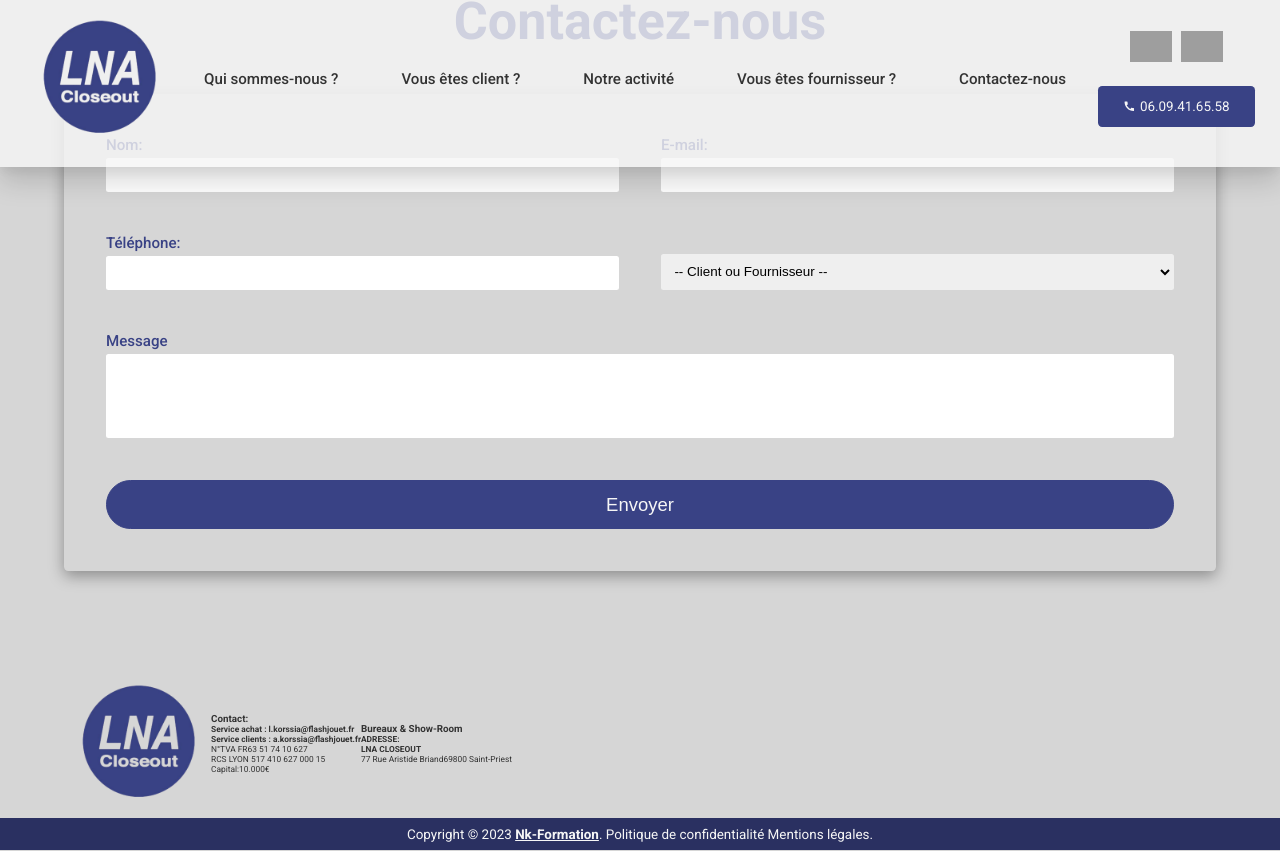
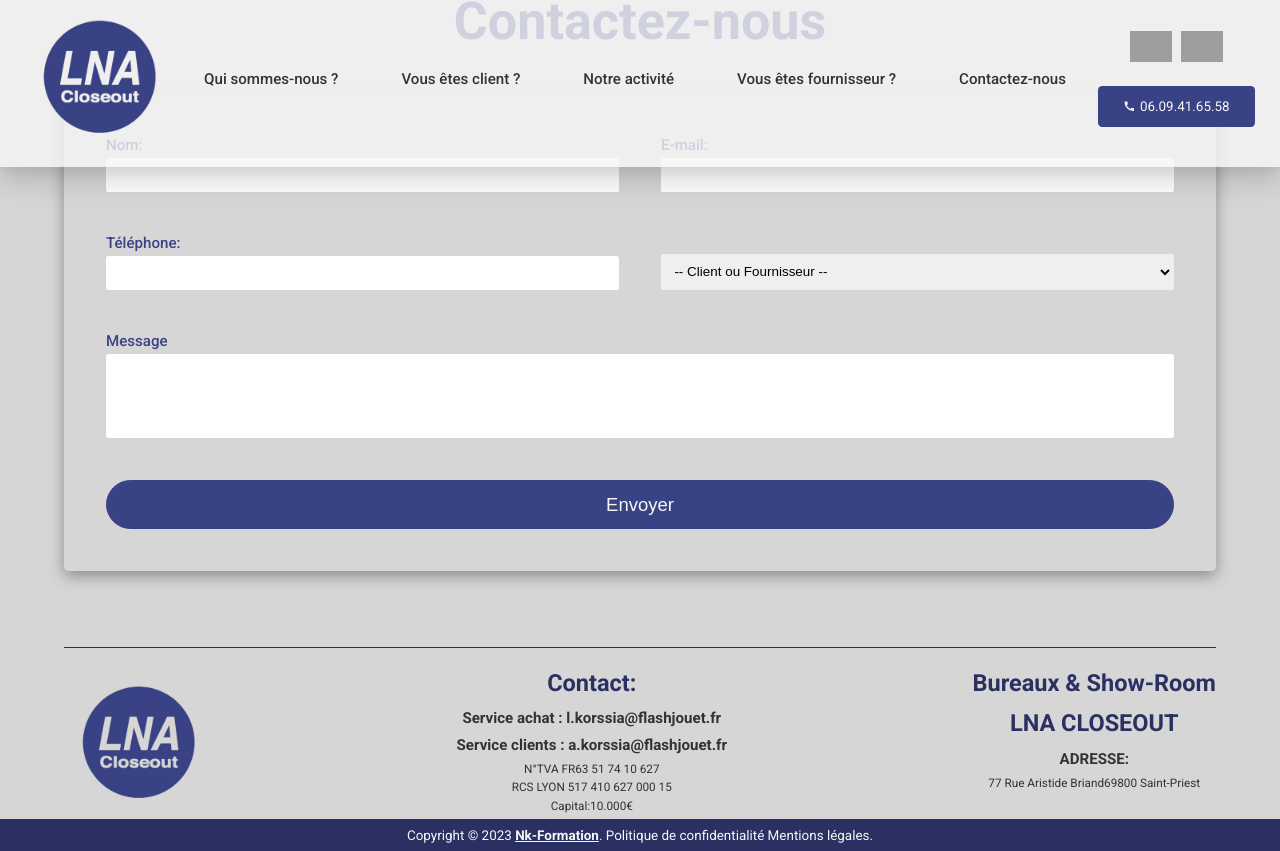
Before and after one commit to elalamiDeveloper/LNA-closeout, a React (Create React App) app: page / in a window 1280 px wide. Shown: the part 4061-4912 px from the top of the page. Built offline with nearby package versions, Linux system fonts and the light colour scheme; grey boxes are pictures that could not be loaded.

Commit message:
Fix mq contact section

```diff
--- a/src/components/contact-form/contact-form.css
+++ b/src/components/contact-form/contact-form.css
@@ -54,3 +54,10 @@
   grid-column: 1/-1;
   width: 100%;
 }
+
+@media screen and (max-width: 600px) {
+  .contact-form {
+    grid-template-columns: 1fr;
+    gap: 5rem;
+  }
+}
--- a/src/components/footer/Footer.jsx
+++ b/src/components/footer/Footer.jsx
@@ -7,17 +7,21 @@ const Footer = () => {
     <div className="footer-container container">
       <Logo />
       <div className="text-container">
-        <h3>Contact:</h3>
-        <h4>Service achat : l.korssia@flashjouet.fr</h4>
-        <h4>Service clients : a.korssia@flashjouet.fr</h4>
+        <h3 className="title">Contact:</h3>
+        <h4 className="sous-title">Service achat : l.korssia@flashjouet.fr</h4>
+        <h4 className="sous-title">
+          Service clients : a.korssia@flashjouet.fr
+        </h4>
         <p>N°TVA FR63 51 74 10 627</p>
         <p>RCS LYON 517 410 627 000 15</p>
         <p>Capital:10.000€</p>
       </div>
-      <div>
-        <h3>Bureaux & Show-Room</h3>
-        <h4>ADRESSE:</h4>
-        <strong>LNA CLOSEOUT</strong>
+
+      <div className="text-container">
+        <h3 className="title">Bureaux & Show-Room</h3>
+        <strong className="title">LNA CLOSEOUT</strong>
+        <h4 className="sous-title">ADRESSE:</h4>
+
         <p>77 Rue Aristide Briand69800 Saint-Priest</p>
       </div>
     </div>
--- a/src/components/footer/footer.css
+++ b/src/components/footer/footer.css
@@ -1,37 +1,30 @@
 .footer-container {
   display: flex;
-
-  align-items: center;
+  align-items: flex-start;
+  justify-content: space-between;
   padding-top: 2.5rem;
+  border-top: 0.1rem solid #2a3061;
 }
 
-.information-container {
-  flex: 1;
-  text-align: center;
+.footer-container .text-container {
+  display: flex;
+  flex-direction: column;
+  justify-content: center;
+  align-items: center;
+  gap: 0.5rem;
 }
 
-.footer-container .informations {
-  display: flex;
-  justify-content: center;
-  align-content: center;
-  gap: 5rem;
+.footer-container .text-container .title {
+  color: #2a3061;
+  font-size: 2.8rem;
+  margin-bottom: 1rem;
 }
 
-.informations-title {
-  font-size: 2.4rem;
-  color: #2a3061;
-  margin-bottom: 2.5rem;
+.footer-container .text-container .sous-title {
+  font-size: 1.8rem;
+  margin-bottom: 0.5rem;
 }
 
-.information-item {
-  display: flex;
-  justify-content: flex-start;
-  align-items: center;
-  gap: 0.5rem;
-  font-size: 1.8rem;
+.footer-container .text-container p {
+  font-size: 1.4rem;
 }
-
-.information-icon {
-  font-size: 2.6rem;
-  color: #2a3061;
-}
--- a/src/components/hero/hero.css
+++ b/src/components/hero/hero.css
@@ -49,3 +49,9 @@
   line-height: 1.6;
   max-width: 80%;
 }
+
+@media screen and (max-width: 1270px) {
+  .hero-section .text {
+    min-width: 80%;
+  }
+}
--- a/src/components/logo/Logo.jsx
+++ b/src/components/logo/Logo.jsx
@@ -1,3 +1,4 @@
+/* eslint-disable jsx-a11y/anchor-is-valid */
 import { Link } from 'react-router-dom';
 
 import './logo.css';
@@ -6,9 +7,9 @@ import logo from '../../assets/logo.png';
 const Logo = () => {
   return (
     <div className="logo-container">
-      <Link to="/">
+      <a href="#">
         <img src={logo} alt="logo" />
-      </Link>
+      </a>
     </div>
   );
 };
```
Also changed, not shown: src/components/contact/Contact.jsx (+1 -6 lines).
